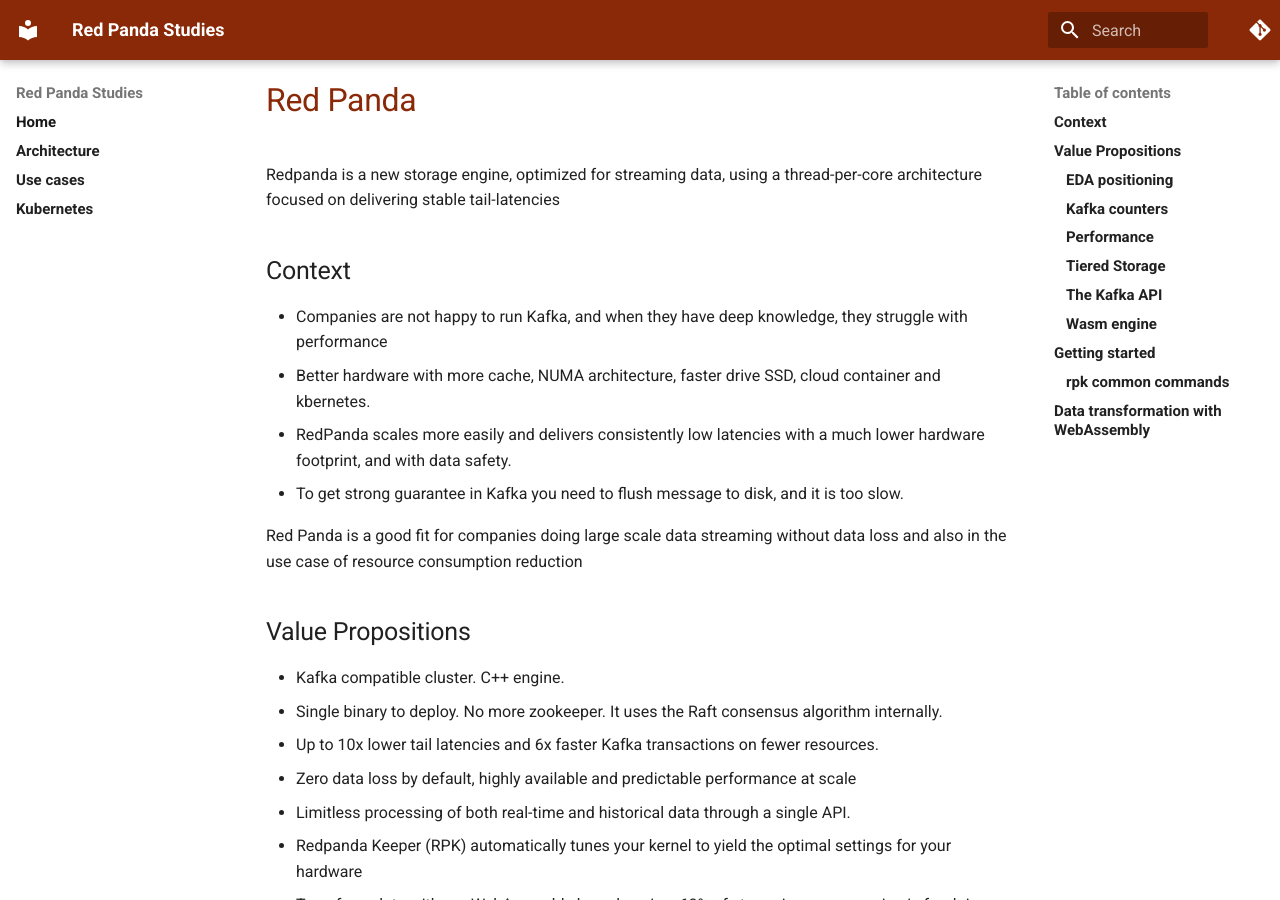
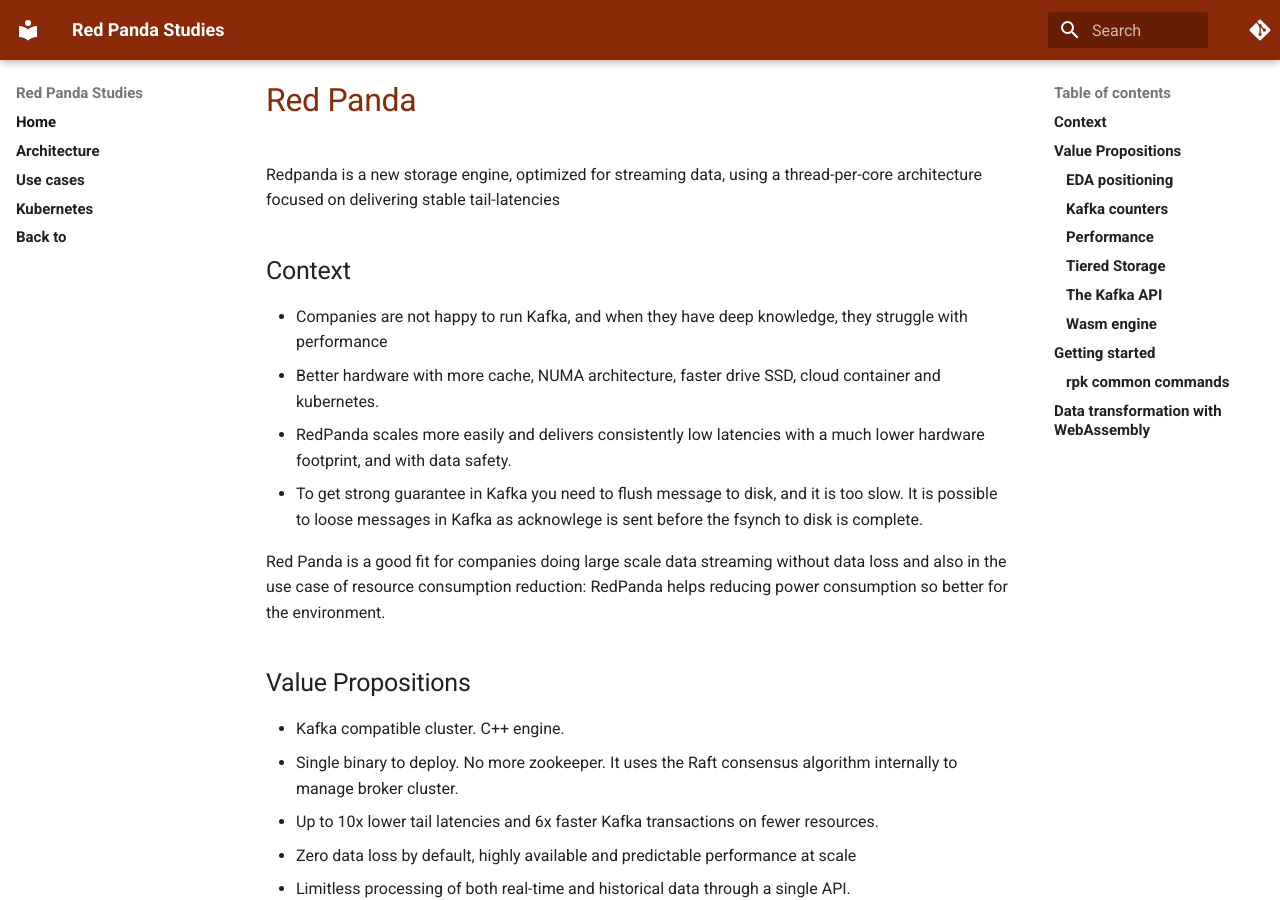
Before and after one commit to jbcodeforce/redpanda-studies, an MkDocs documentation site: the page built from docs/index.md, in a window 1280 px wide and 900 px high. Built offline with MkDocs 1.6.1 and Material for MkDocs 9.7.7, drawn with Linux system fonts in a browser that asks for light colours; comment, search, counter and statistics services are not loaded.

```diff
--- a/docs/index.md
+++ b/docs/index.md
@@ -5,16 +5,16 @@
 ## Context
 
 * Companies are not happy to run Kafka, and when they have deep knowledge, they struggle with performance
-* Better hardware with more cache, NUMA architecture, faster drive SSD, cloud container and kbernetes.
+* Better hardware with more cache, NUMA architecture, faster drive SSD, cloud container and kubernetes.
 * RedPanda scales more easily and delivers consistently low latencies with a much lower hardware footprint, and with data safety.
-* To get strong guarantee in Kafka you need to flush message to disk, and it is too slow.
+* To get strong guarantee in Kafka you need to flush message to disk, and it is too slow. It is possible to loose messages in Kafka as acknowlege is sent before the fsynch to disk is complete.
 
-Red Panda is a good fit for companies doing large scale data streaming without data loss and also in the use case of resource consumption reduction
+Red Panda is a good fit for companies doing large scale data streaming without data loss and also in the use case of resource consumption reduction: RedPanda helps reducing power consumption so better for the environment.
 
 ## Value Propositions
 
 * Kafka compatible cluster. C++ engine.
-* Single binary to deploy. No more zookeeper. It uses the Raft consensus algorithm internally.
+* Single binary to deploy. No more zookeeper. It uses the Raft consensus algorithm internally to manage broker cluster.
 * Up to 10x lower tail latencies and 6x faster Kafka transactions on fewer resources.
 * Zero data loss by default, highly available and predictable performance at scale
 * Limitless processing of both real-time and historical data through a single API.
@@ -150,7 +150,13 @@
 
 ???- "Compendium"
     * [Podcast - simplify your streaming data workloads with Red Panda.](https://www.dataengineeringpodcast.com/vectorized-red-panda-streaming-data-episode-152/)
+    * [Alex Gallego present this pitch to the IBM Consulting](https://www.youtube.com/watch?v=JPTt1ny67x4)
     * [Performance summit 2020](https://www.youtube.com/watch?v=wwU58YMgPtE&t=1944s)
     * [Helm chart]()
     * [Alpaca Launches Next-Gen Order Management System That Makes Order Processing 100x Faster](https://alpaca.markets/blog/alpaca-launches-next-gen-order-management-system/)
     * [Code generation in Redpanda](https://redpanda.com/blog/codegen/)
+    * [Infoworld Review: Redpanda gives Kafka a run for its money](https://www.infoworld.com/article/3660628/review-redpanda-gives-kafka-a-run-for-its-money.html)
+    * The Jepsen [Redpanda report](https://redpanda.com/blog/redpanda-official-jepsen-report-and-analysis/)
+    * [Terraform deployment done by IBM](https://github.com/redpanda-data/deployment-automation/tree/main/ibm)
+    * [Data transformation with web assembly section](/#data-transformation-with-webassembly)
+    * [Red Panda article on WASM architecture](https://redpanda.com/blog/wasm-architecture/)]
--- a/mkdocs.yml
+++ b/mkdocs.yml
@@ -5,6 +5,7 @@
   - Architecture: architecture.md
   - Use cases: usecases.md
   - Kubernetes: k8s.md
+  - Back to: https://jbcodeforce.github.io/
 
 theme:
   name: material
```
Also changed, not shown: flink-kowl/README.md (added, +67 -0 lines), kowl-compose/README.md (added, +13 -0 lines), 4 other files.
